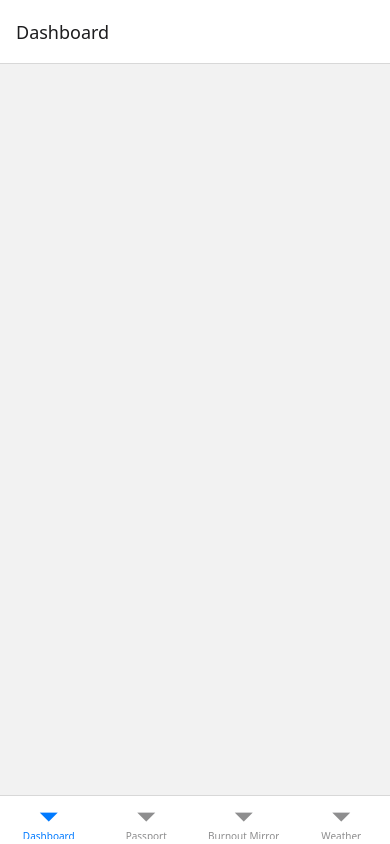
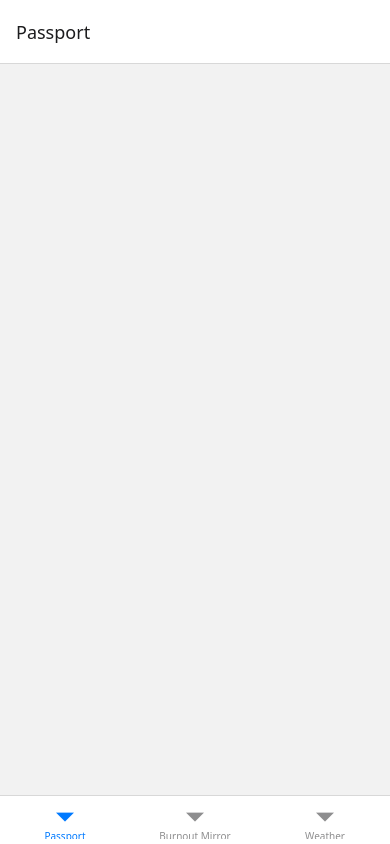
Before and after one commit to carpathiaaa/YakapBurnoutForecast, a React Native app in the folder frontend/: screen / in a window 390 px wide. Built offline with nearby package versions, Linux system fonts and the light colour scheme.

Commit message:
reduced screen to 3

```diff
--- a/frontend/navigation/BottomTabNavigator.tsx
+++ b/frontend/navigation/BottomTabNavigator.tsx
@@ -1,7 +1,6 @@
 import React from 'react';
 import { createBottomTabNavigator } from '@react-navigation/bottom-tabs';
 import {
-  DashboardScreen,
   PassportScreen,
   BurnoutMirrorScreen,
   EmotionalWeatherScreen
@@ -13,7 +12,6 @@ const Tab = createBottomTabNavigator();
 export default function BottomTabNavigator() {
   return (
     <Tab.Navigator>
-      <Tab.Screen name="Dashboard" component={DashboardScreen} />
       <Tab.Screen name="Passport" component={PassportScreen} />
       <Tab.Screen name="Burnout Mirror" component={BurnoutMirrorScreen} />
       <Tab.Screen name="Weather" component={EmotionalWeatherScreen} />
--- a/frontend/screens/index.ts
+++ b/frontend/screens/index.ts
@@ -1,4 +1,3 @@
-export const DashboardScreen = () => null;
 export const PassportScreen = () => null;
 export const BurnoutMirrorScreen = () => null;
 export { default as EmotionalWeatherScreen } from './EmotionalWeatherScreen';
```
